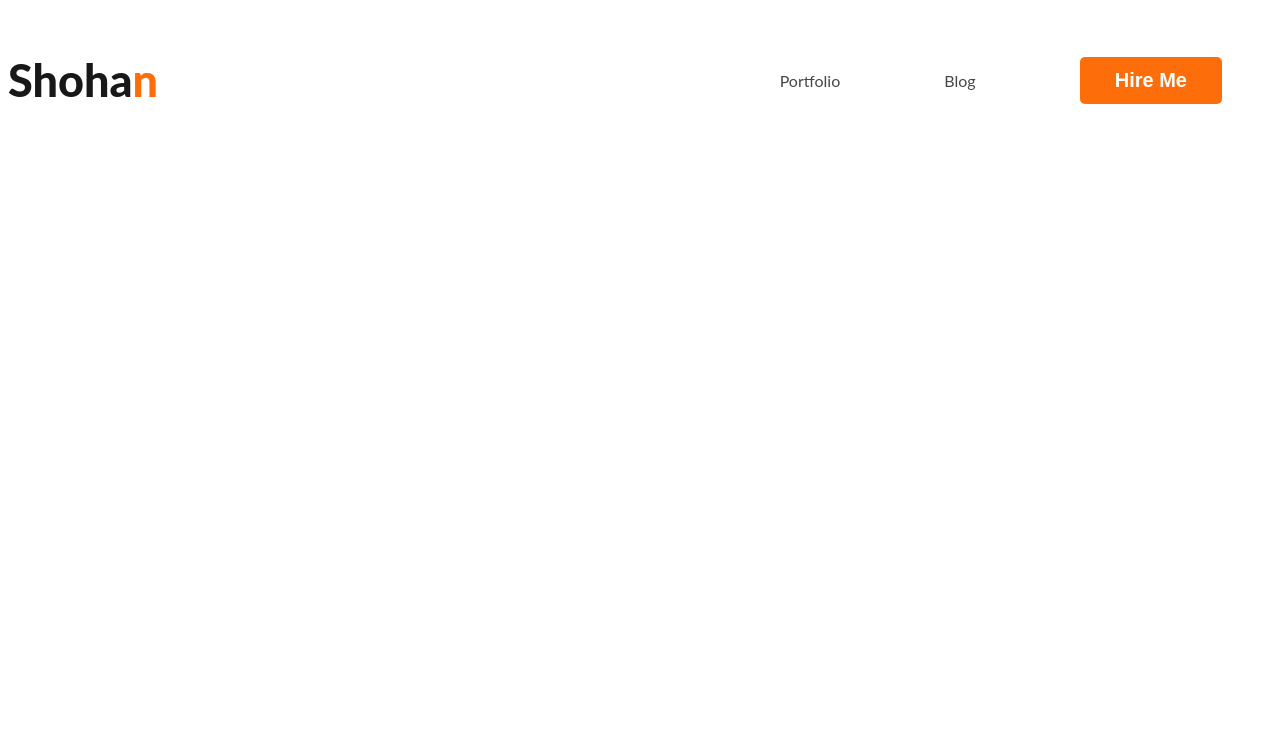
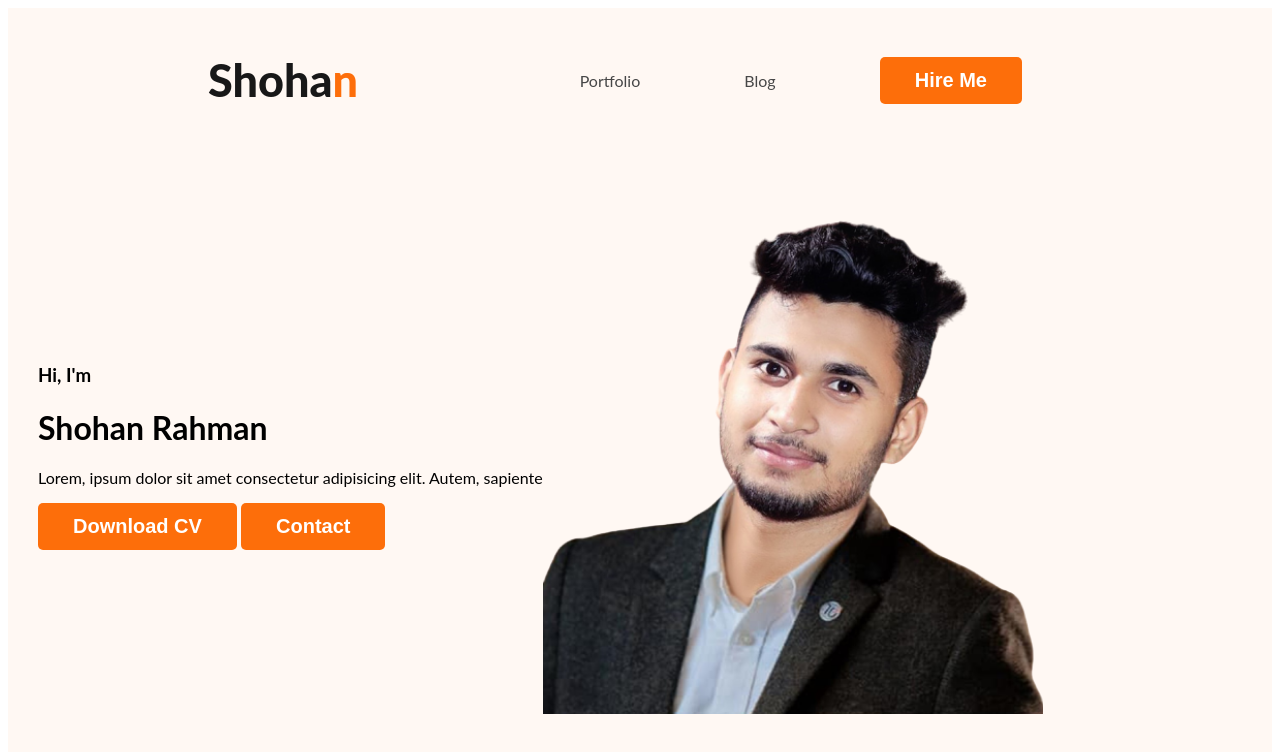
Before and after one commit to ishohan/developer-portfolio, a plain HTML site: page index.html in a window 1280 px wide. Drawn offline with Linux system fonts and the light colour scheme.

Commit message:
added profile pic and banner

```diff
--- a/index.html
+++ b/index.html
@@ -10,7 +10,7 @@
     <link rel="stylesheet" href="styles/portfolio.css">
 </head>
 <body>
-   <header>
+   <header class="header">
 <nav>
     <h3 class="nav-title">Shoha<span style="color: #FD6E0A;">n</span></h3>
     <ul>
@@ -19,6 +19,17 @@
         <li><button class="btn-primary">Hire Me</button></li>
     </ul>
 </nav>
+<div class="banner">
+                <div class="banner-content">
+                <h3 class="banner-greeting">Hi, I'm</h3>
+                <h1 class="banner-title">Shohan Rahman</h1>
+                <p>Lorem, ipsum dolor sit amet consectetur adipisicing elit. Autem, sapiente</p>
+                <button class="btn-primary">Download CV</button>
+                <button class="btn-primary">Contact</button>
+                </div>
+                <img class="profile-picture" src="images/shohan.png" alt="">
+            </div>
+
    </header>
    <main>
 
--- a/styles/portfolio.css
+++ b/styles/portfolio.css
@@ -19,6 +19,7 @@ nav {
     display: flex;
     align-items: center;
     justify-content: space-between;
+    margin: 0 200px;
 }
 
 .nav-title {
@@ -32,3 +33,15 @@ nav {
          margin: 50px;
          color: #474747;
     }
+    /* header related styles */
+    .header {
+        background-color: #FFF8F3;
+    }
+    .banner {
+        padding: 30px 30px 150px ;
+        display: flex;
+        align-items: center;
+    }
+    .banner .profile-picture {
+        width: 500px;
+    }
```
